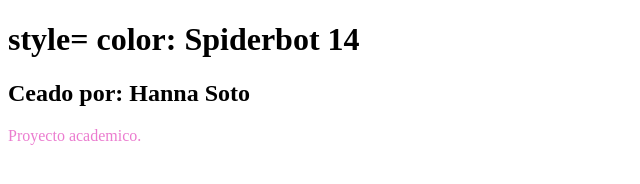
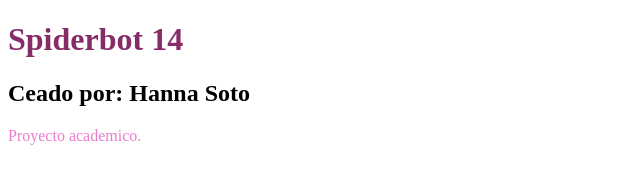
Before and after one commit to Xochitl0026/spiderbot14, a plain HTML site: page index.html in a window 1280 px wide. Shown: the whole page, without its empty margins (0-640 px from the left). Drawn offline with Linux system fonts and the light colour scheme.

Commit message:
Pirmer pagina

```diff
--- a/index.html
+++ b/index.html
@@ -6,7 +6,7 @@
     <title> SPIDERBOT NO.14 </title>
 </head>
 <body>
-    <h1> style= color:  Spiderbot 14 </h1>
+    <h1 style= "color: rgb(134, 44, 104);">  Spiderbot 14 </h1>
     <h2>Ceado por: Hanna Soto</h2>
     <p style="color: rgb(235, 124, 207);">Proyecto academico.</p>
 </body>
```
